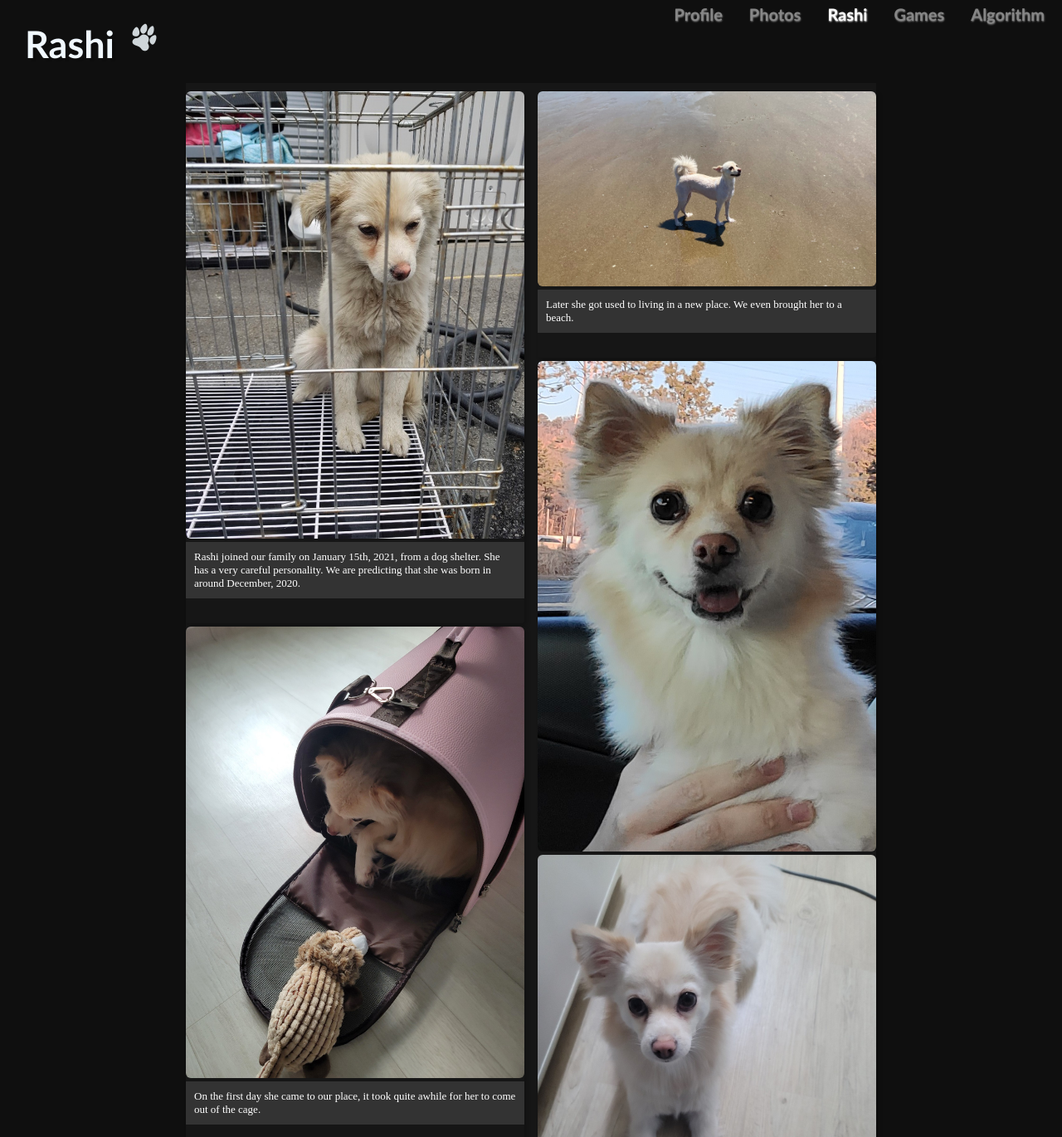
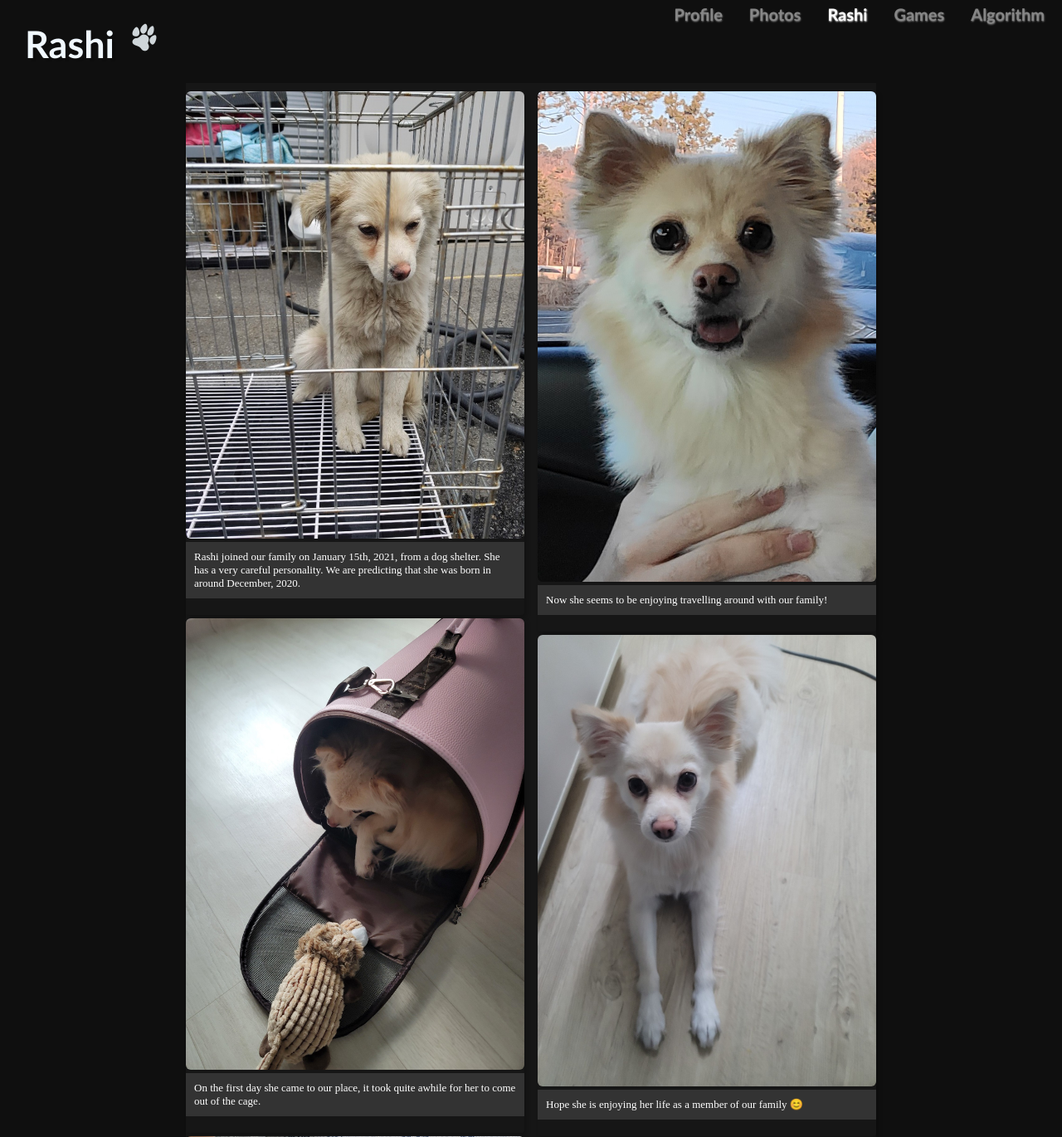
Before and after one commit to JamesOhJins/Profile, a PHP site: page /rashi.html in a window 1280 px wide. Shown: the top 1370 px of the page at 83% size. Run offline with PHP 8.4, Linux system fonts and the light colour scheme; some libraries are stand-ins or nearby versions; some web fonts are replaced.

Commit message:
reordered

```diff
--- a/rashi.html
+++ b/rashi.html
@@ -47,8 +47,11 @@
                     <figcaption>Later she got used to living in a new place. We even brought her to a beach.
                     </figcaption>
                 </figure>
-                    <figure class = "gallery__item">
+                <figure class = "gallery__item">
                     <img src="images/rashi/Rashi4.jpeg" class = "photo">
+                    <figcaption>Now she seems to be enjoying travelling around with our family!</figcaption>
+                </figure>
+                <figure class = "gallery__item">
                     <img src="images/rashi/Rashi5.jpeg" class = "photo">
                     <figcaption>Hope she is enjoying her life as a member of our family 😊
                     </figcaption>
--- a/style.css
+++ b/style.css
@@ -76,13 +76,12 @@ dl li a:hover {
     width: 100%;
 }
 .gallery__item {
-    padding-bottom: 30px;
+    padding-bottom: 20px;
 }
 
 .videoWrapper {
 	position: relative;
 	padding-bottom: 56.25%; /* 16:9 */
-	padding-top: 25px;
 	height: 0;
 }
 .videoWrapper iframe {
```
